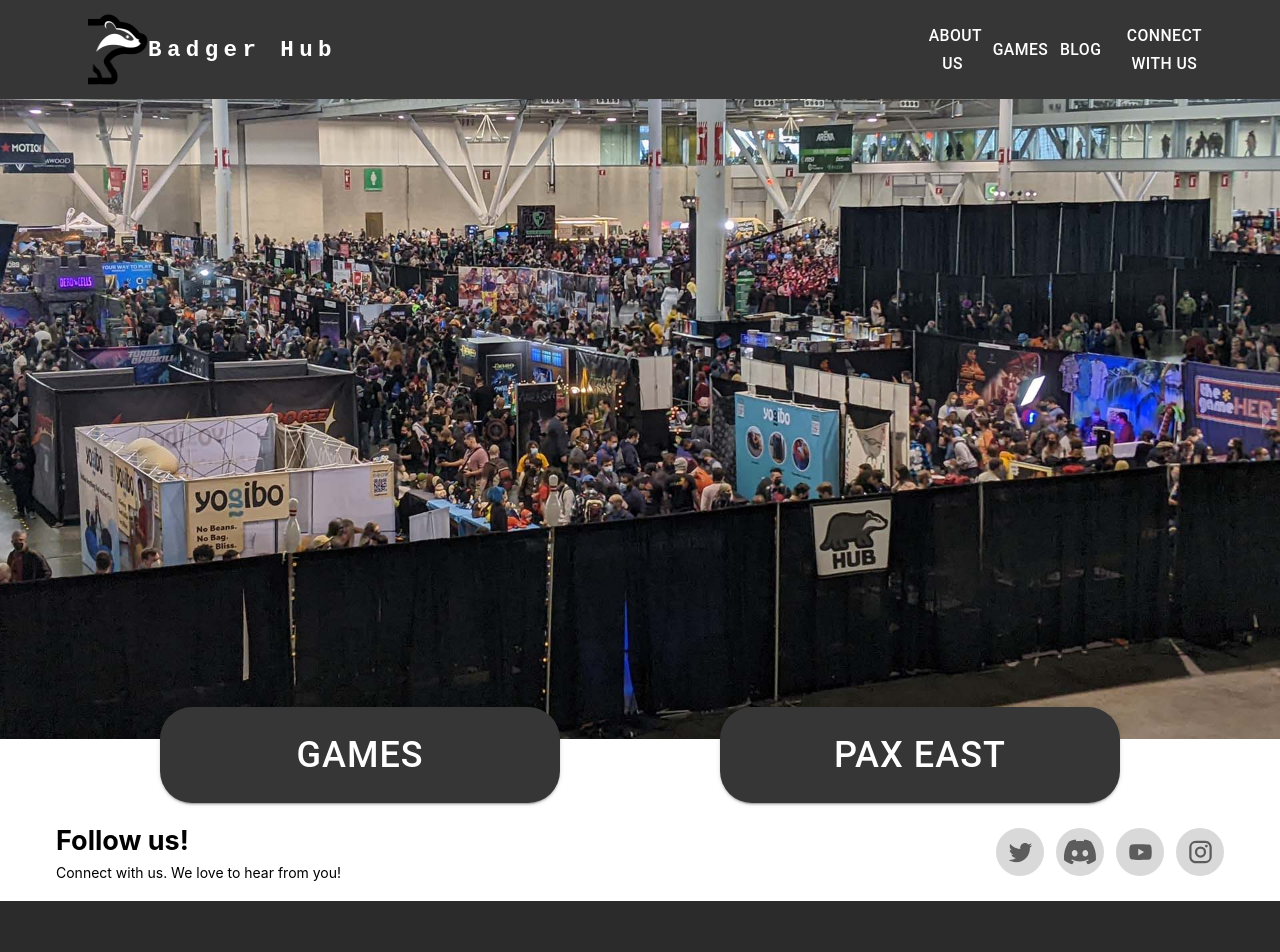
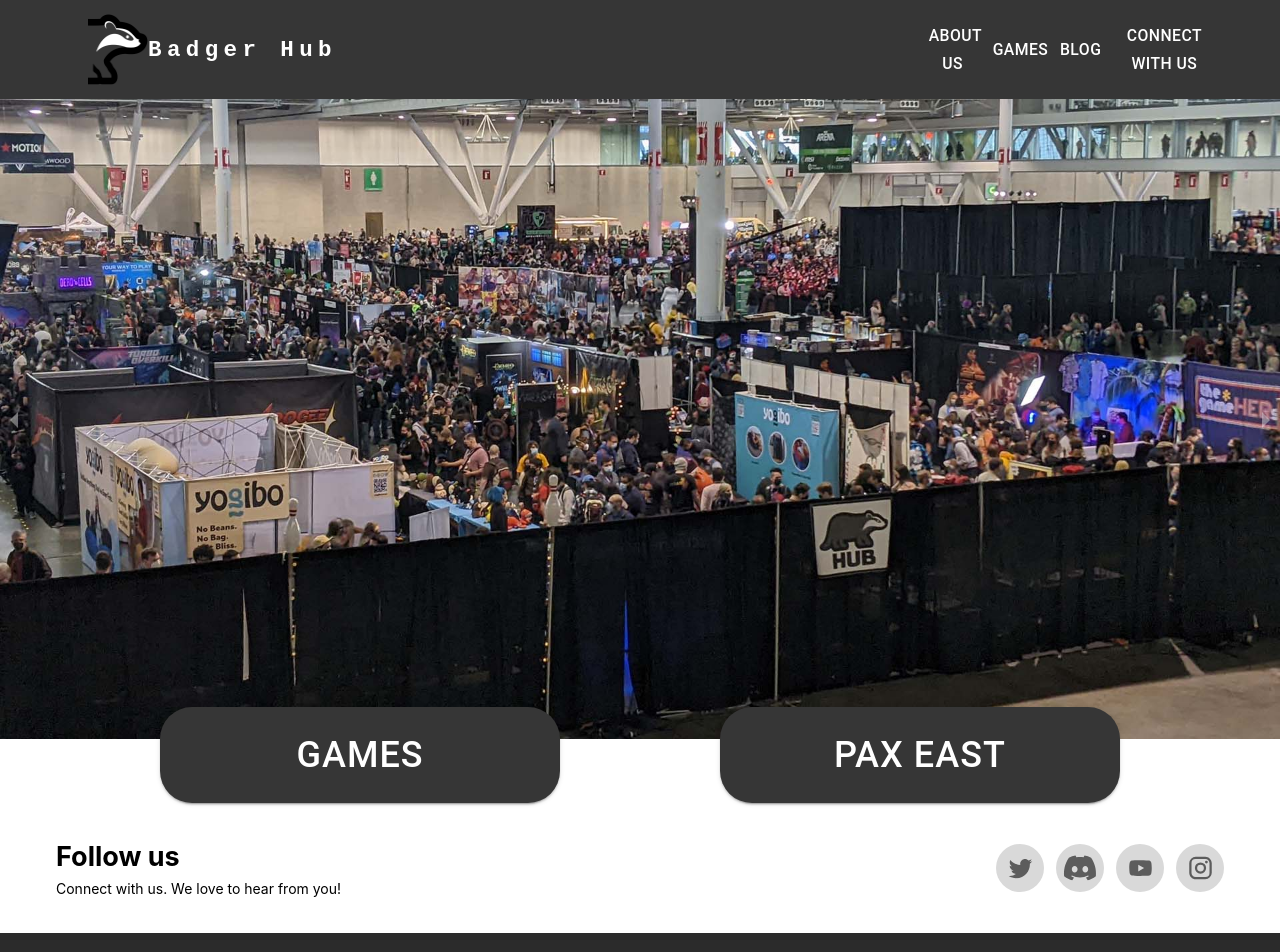
Before and after one commit to joeSzaf/badger-hub, a Next.js app: page / in a window 1280 px wide. Shown: the top 952 px of the page. Built offline with nearby package versions, Linux system fonts and the light colour scheme.

Commit message:
clean up follow us section

```diff
--- a/components/FollowUsSection/FollowUsSection.style.tsx
+++ b/components/FollowUsSection/FollowUsSection.style.tsx
@@ -5,6 +5,7 @@ export const FollowUsSectionWrapper = styled.section`
   color: 2b2b2b;
   display: flex;
   justify-content: center;
+  padding: 16px 0;
 
   .sectionContent {
     align-items: center;
--- a/components/FollowUsSection/FollowUsSection.tsx
+++ b/components/FollowUsSection/FollowUsSection.tsx
@@ -11,7 +11,7 @@ const FollowUsSection = () => {
     <FollowUsSectionWrapper>
       <div className='sectionContent'>
         <div>
-          <h2>Follow us!</h2>
+          <h2>Follow us</h2>
           <p>Connect with us. We love to hear from you!</p>
         </div>
 
```
